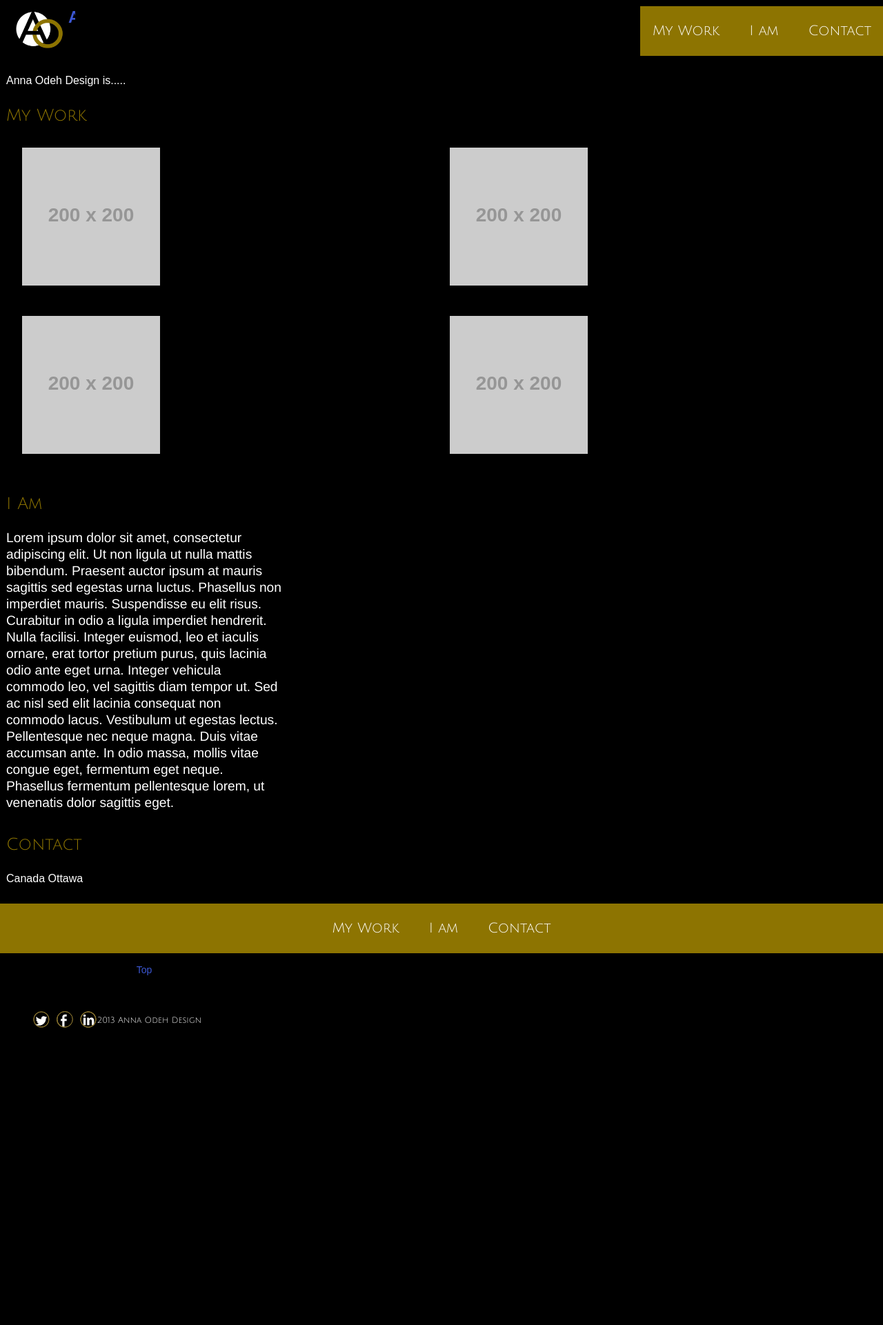
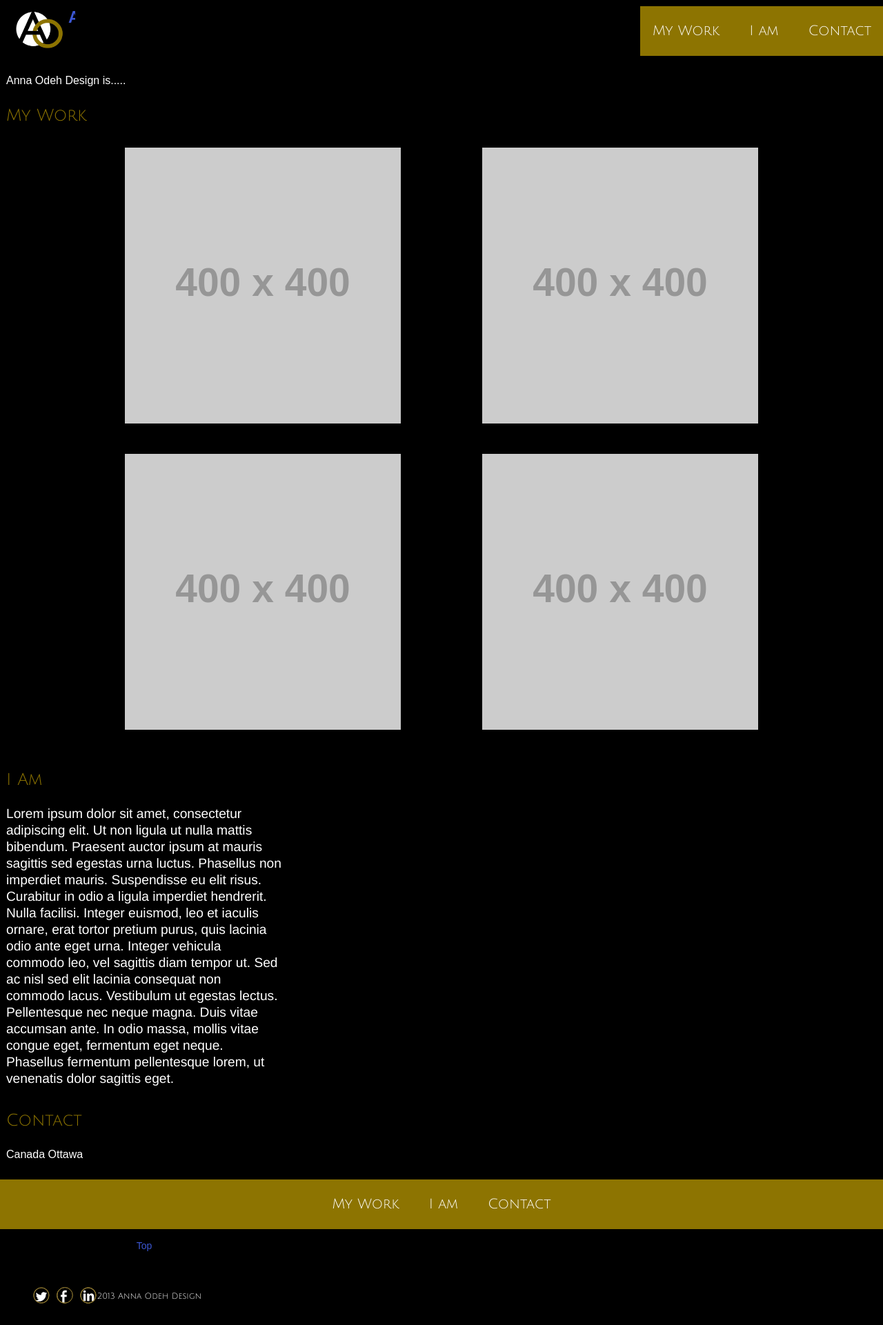
Before and after one commit to odehanna/odehanna.github.io, a Jekyll site: the page built from portfolio.html, in a window 1280 px wide. Shown: the whole page at 69% size. Built offline with Jekyll 4.4.1, drawn with Linux system fonts in a browser that asks for light colours; Markdown is read by kramdown in place of the engine named in the settings; before the commit the page ends 1521 px from its top, so only the background shows below that.

Commit message:
portfolio foder was added

```diff
--- a/css/main.css
+++ b/css/main.css
@@ -276,18 +276,40 @@ a:active {
 
 .work-list li {
 	display: inline-block;
-	width: 48%;
+	width: 100%;
 }
 
 .work-list figure {
-	display: block;
+	display: inline-block;
 	margin: 0;
 	padding: 10px;
 }
+.work-list img{
+	display:block;
+	width: 100%;
+	max-width: 400px;
+}
 
-.work-list img {
-	display: block;
+/*.work-list .small {
+	display: inline-block;
 	width: 200px;
+}
+
+.work-list .big {
+	display: inline-block;
+	width: 400px;
+}*/
+.work-list .big{
+	display:none;
+}
+
+@media only screen and (min-width: 50em){
+	.work-list .small{
+	display:none;
+}
+.work-list .big{
+	display:block;
+}
 }
 
 .work-list a,
@@ -309,6 +331,12 @@ a:active {
 	border-radius: 6px;
 }
 
+@media only screen and (min-width: 35em){
+	.work-list li{
+		width: 40%;
+	}
+
+}
 
 .site-footer {
 	padding: 0 0 1rem;
@@ -400,7 +428,7 @@ margin-right: 10px;
  /*nav*/
 
 /*Portfolio*/
-#portfolio{
+/*#portfolio{
 	width: 90%;
 	text-align: center;
 	margin:0 auto;
@@ -420,7 +448,7 @@ margin-right: 10px;
 #portfolio{
 	width: 90%;
 	margin:0 auto;
-}
+}*/
 
 /*#workmed li{
 	display:none;
--- a/portfolio.html
+++ b/portfolio.html
@@ -26,7 +26,8 @@ layout: default
 		<li>
 			<a href="#">
 				<figure>
-					<img src="http://placehold.it/200x200" alt="">
+					<img src="http://placehold.it/200x200" class="small" alt="">
+					<img src="http://placehold.it/400x400" class="big" alt="">
 					<figcaption>Io</figcaption>
 				</figure>
 			</a>
@@ -34,7 +35,8 @@ layout: default
 		<li>
 			<a href="#">
 				<figure>
-					<img src="http://placehold.it/200x200" alt="">
+					<img src="http://placehold.it/200x200" class="small" alt="">
+					<img src="http://placehold.it/400x400" class="big" alt="">
 					<figcaption>Europa</figcaption>
 				</figure>
 			</a>
@@ -42,7 +44,8 @@ layout: default
 		<li>
 			<a href="#">
 				<figure>
-					<img src="http://placehold.it/200x200" alt="">
+					<img src="http://placehold.it/200x200" class="small" alt="">
+					<img src="http://placehold.it/400x400" class="big" alt="">
 					<figcaption>Ganymede</figcaption>
 				</figure>
 			</a>
@@ -50,12 +53,18 @@ layout: default
 		<li>
 			<a href="#">
 				<figure>
-					<img src="http://placehold.it/200x200" alt="">
+					<img src="http://placehold.it/200x200" class="small" alt="">
+					<img src="http://placehold.it/400x400" class="big" alt="">
 					<figcaption>Callisto</figcaption>
 				</figure>
 			</a>
 		</li>
 	</ol>
+
+
+
+
+
 	<div id="about">
 	<h2><a id="me">I Am</a></h2>
 		<p> Lorem ipsum dolor sit amet, consectetur adipiscing elit.
```
Also changed, not shown: portfolio/project1.html (added, +11 -0 lines).
